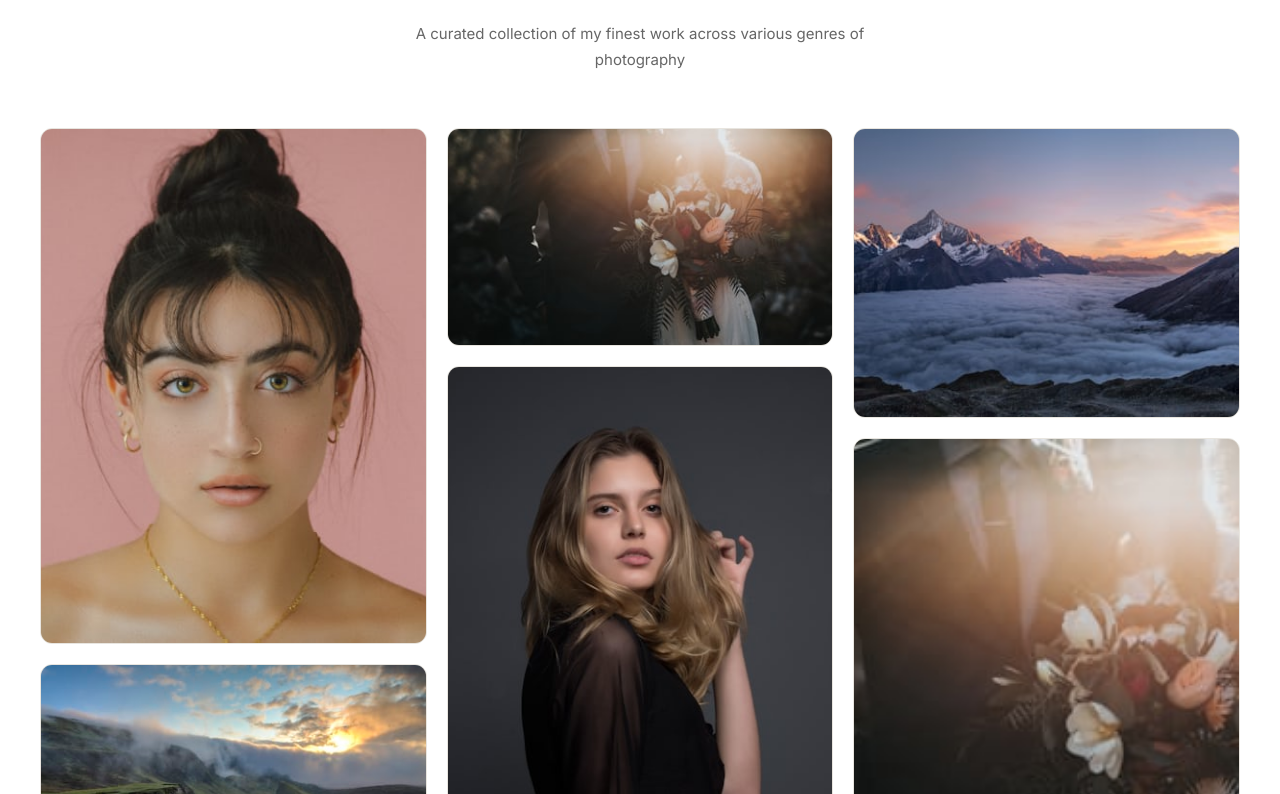
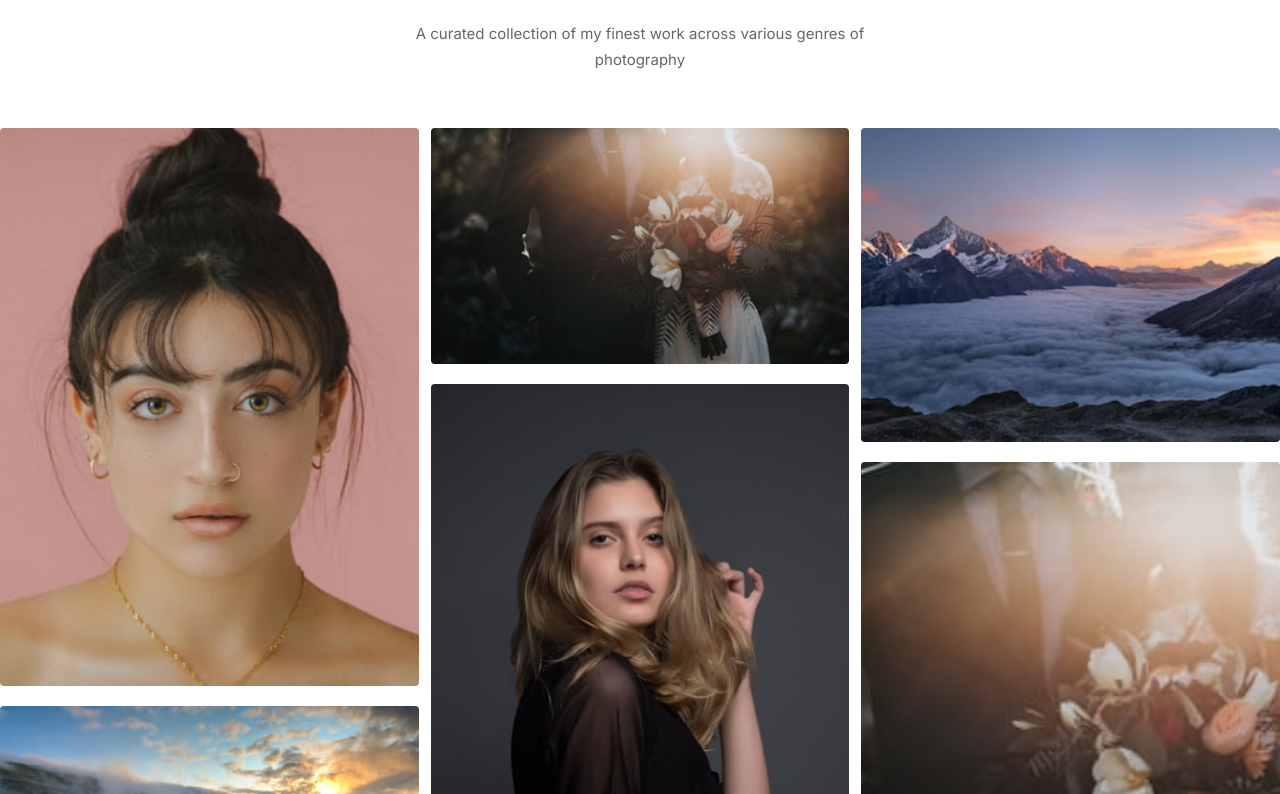
Before and after one commit to pittisunilkumar3/photo, a Next.js app: page / in a window 1280 px wide. Shown: the part 986-1780 px from the top of the page. Built offline with nearby package versions, Linux system fonts and the light colour scheme; a web font is replaced by a local one.

Commit message:
Portfolio masonry: full-width, no side gaps

```diff
--- a/src/app/page.tsx
+++ b/src/app/page.tsx
@@ -204,7 +204,7 @@ export default function Home() {
       </section>
 
       {/* ==================== PORTFOLIO ==================== */}
-      <section id="portfolio" className="section">
+      <section id="portfolio" className="section" style={{ padding: "100px 0 0" }}>
         <div className="section-header">
           <div className="section-label">Portfolio</div>
           <h2 className="section-title">Selected <span>Works</span></h2>
--- a/src/components/ui/masonry-gallery.tsx
+++ b/src/components/ui/masonry-gallery.tsx
@@ -33,11 +33,11 @@ const columns: { src: string; alt: string; ratio: number; tall: boolean }[][] =
 
 export function MasonryGallery() {
   return (
-    <div style={{ width: "100%", maxWidth: 1400, margin: "0 auto" }}>
+    <div style={{ width: "100%" }}>
       <div style={{
         display: "grid",
         gridTemplateColumns: "repeat(3, 1fr)",
-        gap: 20,
+        gap: 12,
       }}>
         {columns.map((col, colIndex) => (
           <div key={colIndex} style={{ display: "grid", gap: 20 }}>
@@ -68,10 +68,10 @@ function MasonryImage({ src, alt, ratio }: { src: string; alt: string; ratio: nu
         position: "relative",
         width: "100%",
         aspectRatio: `${ratio}`,
-        borderRadius: 12,
+        borderRadius: 4,
         overflow: "hidden",
         background: "#f0efe8",
-        border: "1px solid #e8e5df",
+        border: "none",
         cursor: "pointer",
       }}
     >
```
